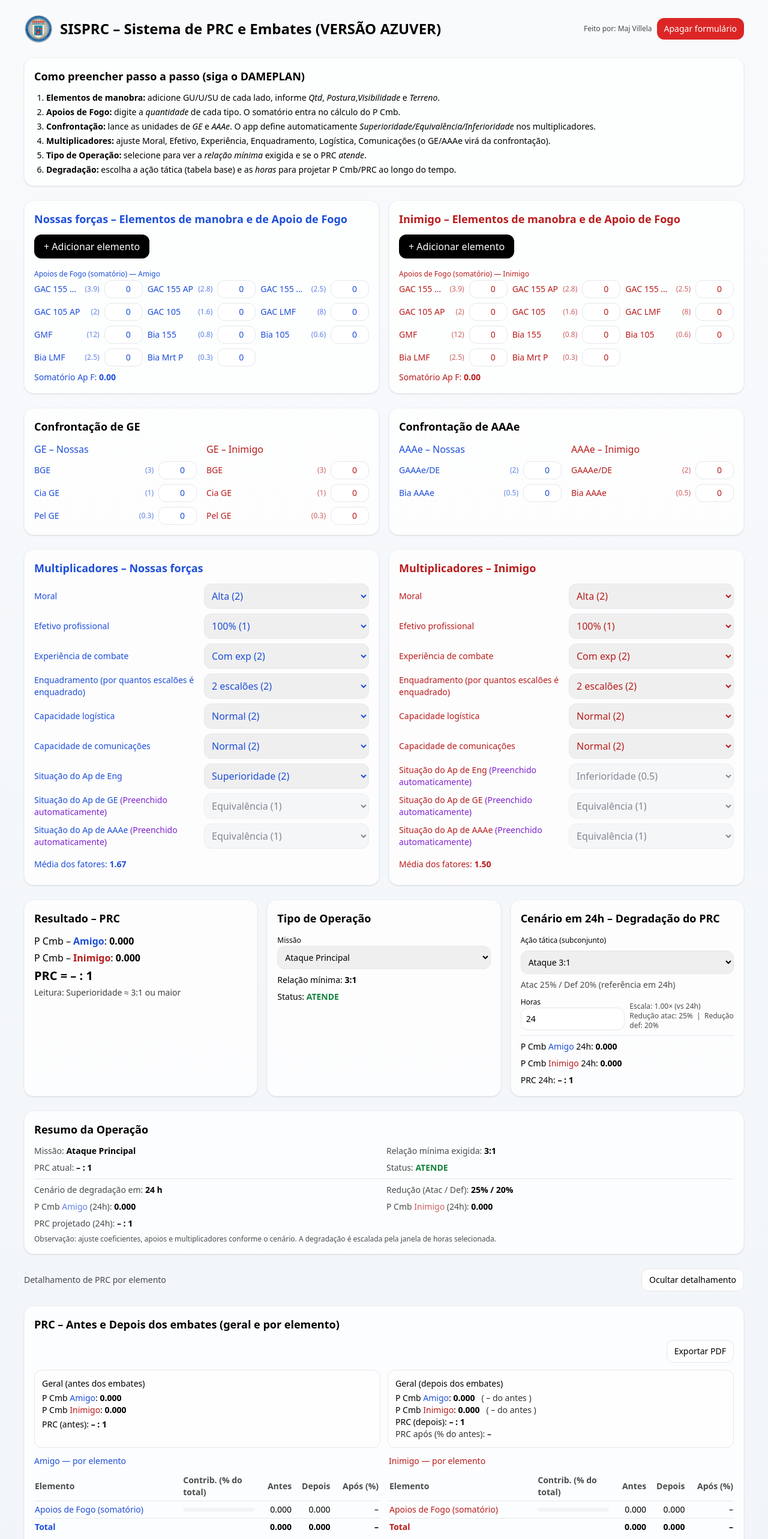
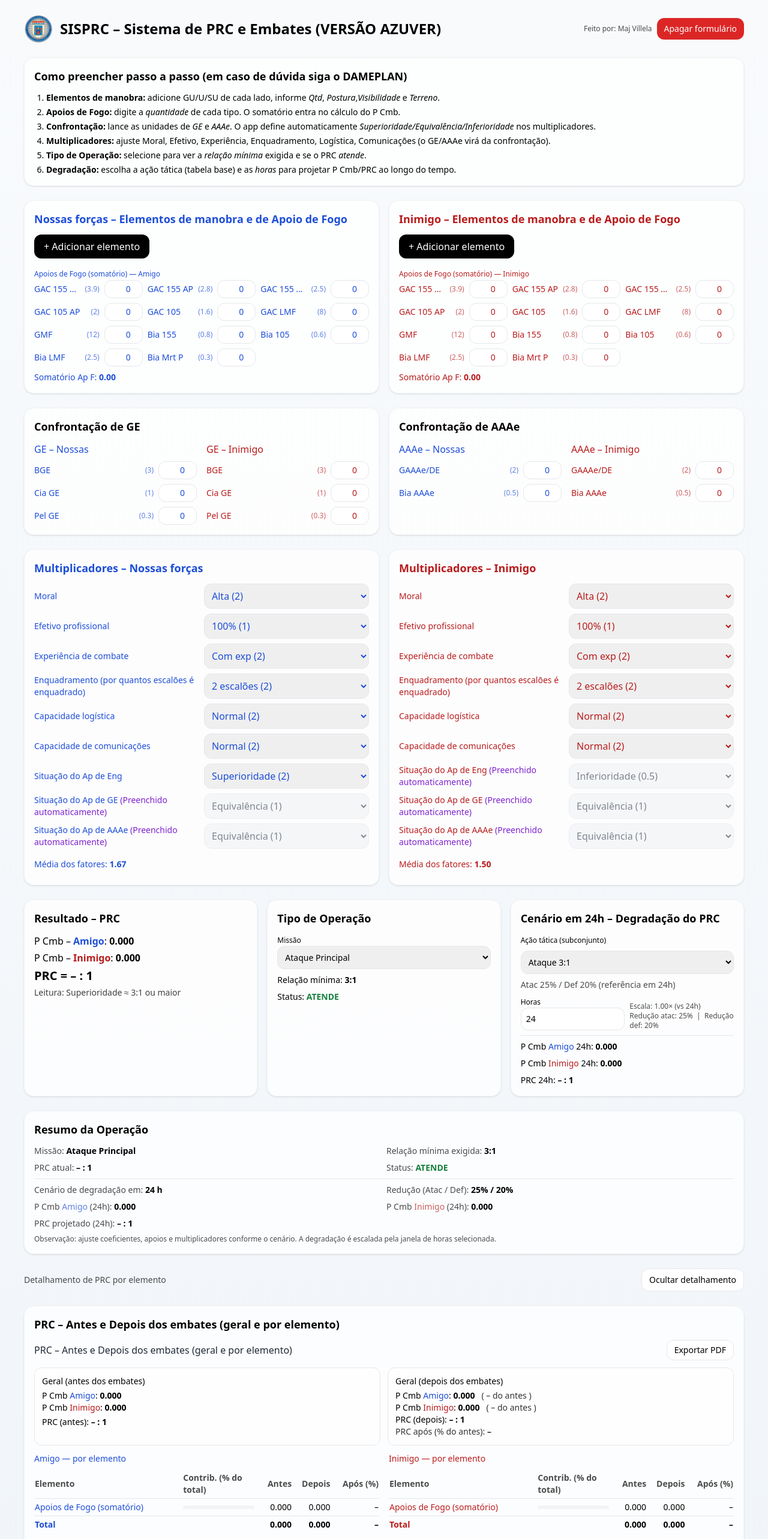
Before and after one commit to rovillela-afk/sisprcv5, a React (Vite) app: page / in a window 1280 px wide. Shown: the top 2566 px of the page at 60% size. Built offline with nearby package versions, Linux system fonts and the light colour scheme; the HTML template or start-up script is replaced by a standard one.

Commit message:
SISPRC 4

```diff
--- a/src/App.tsx
+++ b/src/App.tsx
@@ -790,7 +790,7 @@ function ResumoOperacao({
 
 function NotasPreenchimento() {
   return (
-    <Card title="Como preencher passo a passo (siga o DAMEPLAN)">
+    <Card title="Como preencher passo a passo (em caso de dúvida siga o DAMEPLAN)">
       <ol className="text-sm list-decimal ml-5 space-y-1">
         <li>
           <b>Elementos de manobra:</b> adicione GU/U/SU de cada lado, informe <i>Qtd</i>, <i>Postura</i>,
@@ -943,14 +943,19 @@ function PRCDetalhado({
     <Card title="PRC – Antes e Depois dos embates (geral e por elemento)">
       <div className="text-sm space-y-3">
         {/* Resumo geral */}
-        <div className="flex justify-end mb-2">
+        <div className="flex flex-wrap justify-between items-center gap-2 mb-2">
+          <h2 className="text-base font-medium text-gray-800">
+            PRC – Antes e Depois dos embates (geral e por elemento)
+          </h2>
+          {onExport && (
             <button
               onClick={onExport}
-            className="px-3 py-2 text-sm rounded-xl border bg-white hover:bg-gray-50"
+              className="px-3 py-1.5 text-sm rounded-xl border bg-white hover:bg-gray-50 whitespace-nowrap"
               title="Exportar relatório em PDF"
             >
               Exportar PDF
             </button>
+          )}
         </div>
         <div className="grid md:grid-cols-2 gap-3">
           <div className="rounded-xl border p-3 bg-white/70">
```
Also changed, not shown: 1 other file (tests, documents, lock files or other folders). Lines whose indentation alone changed are shown as unchanged.
